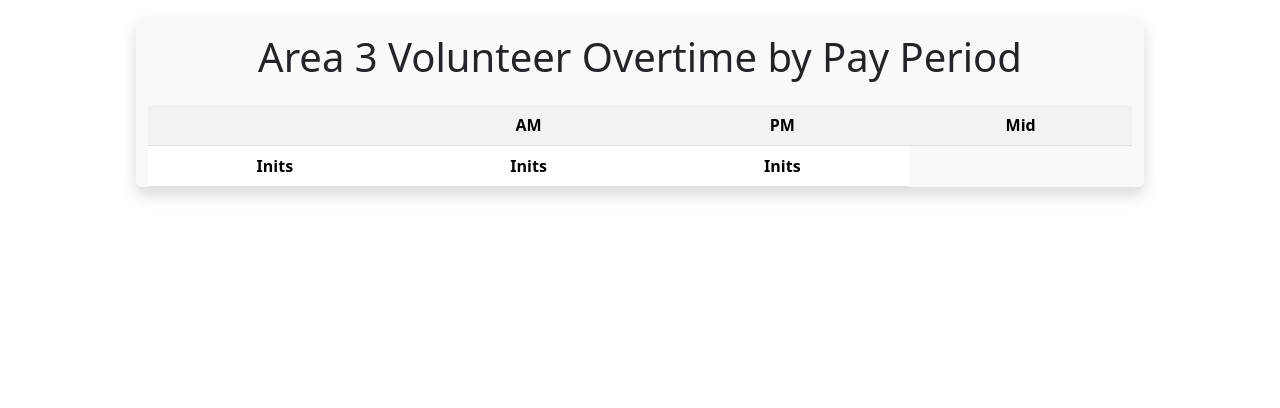
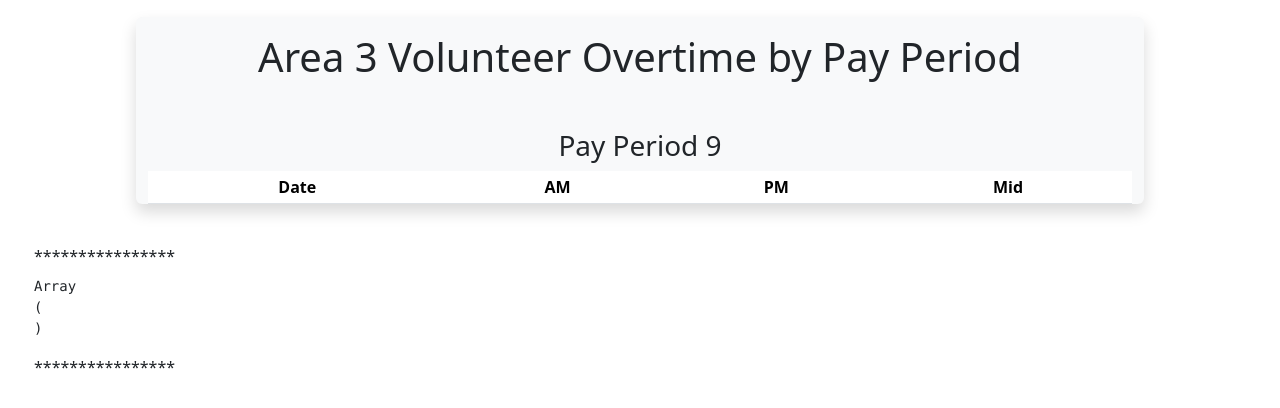
Before and after one commit to mhr320/vot-dream-sheet, a PHP site: page /vot-dream-sheet/vot_pp in a window 1280 px wide. Shown: the part 53-461 px from the top of the page. Run offline with PHP 8.4, Linux system fonts and the light colour scheme; the visitor is signed in with stand-in values (Sample User, id 1); tables that the repository leaves empty or names only in its code hold one stand-in row (values such as "Sample post"); lists and menus that the app fills with data are empty; some libraries are stand-ins or nearby versions.

Commit message:
table and array updates for vot_pp

```diff
--- a/private/core/functions.php
+++ b/private/core/functions.php
@@ -108,6 +108,33 @@ function views_path($view, $data = array())
 		}
 }
 
+function getVolDays($pay_pers, $rows, $pp){
+
+	$volunteerDays = array();
+
+	foreach($pay_pers[$pp] as $day) {
+
+		foreach($rows as $k => $v) {
+
+		 	if(strtotime($day) == strtotime($v->date) ) {
+
+		 		$eachDay = [];
+
+		 		$votDate								=	$day;
+		 		$votShift								=	$v->shift;
+		 		$votOis								=	$v->ois;
+
+		 		$eachDay['date']				=	$votDate;
+		 		$eachDay['shift']					=	$votShift;
+		 		$eachDay['ois']					=	$votOis;
+
+		 		$volunteerDays[]				=	$eachDay;
+		 	}
+		 }
+	}
+	return $volunteerDays;
+}
+
 function show($print_r, $display_name = '')
 {
 
--- a/private/views/vot_pp.view.php
+++ b/private/views/vot_pp.view.php
@@ -1,18 +1,49 @@
 <?php $this->view('includes/header')?>
 <?php $this->view('includes/nav')?>
 
+
+<?php
+			$payPeriod 				= 	'pp9';
+			$vol 							= 	getVolDays($pay_pers, $rows, $payPeriod);
+			$pp 								= 	explode('p',$payPeriod);
+			?>
+
 <div class="mx-auto shadow rounded text-center bg-light justify-content-center container-fluid" style="min-width: 350px;margin-top: 60px;width:80%;">
-	<h1 class="p-3">Area 3 Volunteer Overtime by Pay Period</h1>
+	<h1 class="p-3">Area 3 Volunteer Overtime by Pay Period</h1><br>
+	<h3><?='Pay Period '.$pp[2]?></h3>
 
-	<table class="table table-striped table-hover">
-		<tr><th></th><th>AM</th><th>PM</th><th>Mid</th></tr>
-		<?php foreach($rows as $k => $row):?>
+	<table class="table table-hover table-sm">
+		<tr>
+			<th>Date</th>
+			<th>AM</th>
+			<th>PM</th>
+			<th>Mid</th>
+		</tr>
+		<?php foreach($vol as $k => $v):?>
 
-			<th>Inits</th><th>Inits</th><th>Inits</th></tr>
+		<tr>
+			<th><?=date("j M Y (l)",strtotime($v['date']))?></th>
+
+			<?php if($v['shift'] == 'am'):?>
+
+			<td><?=strtoupper($v['ois'])?></td><td></td><td></td>
+
+			<?php elseif($v['shift'] == 'pm'):?>
+
+			<td></td><td><?=strtoupper($v['ois'])?></td><td></td>
+
+			<?php else:?>
+
+			<td></td><td></td><td><?=strtoupper($v['ois'])?></td>
+
+			<?php endif;?>
+
 		<?php endforeach;?>
+
+		</tr>
+
 	</table>
-
 </div>
-
+<?php show($vol)?>
 
 <?php $this->view('includes/footer')?>
```
